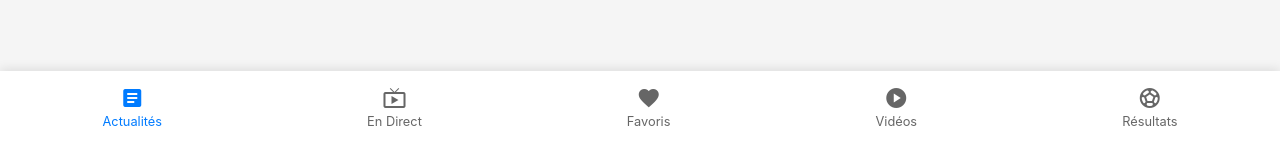
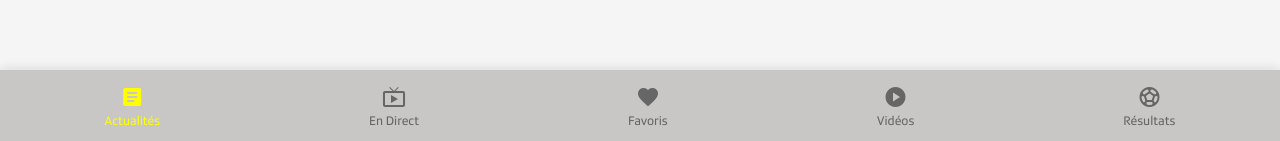
Before and after one commit to RobinChappalley/favorites-teams-rtssport, a website built with Vite: page frontend/src/index.html in a window 1280 px wide. Shown: the part 656-797 px from the top of the page. Built offline with nearby package versions, Linux system fonts and the light colour scheme.

Commit message:
Add fonts and implement them at the right place

```diff
--- /dev/null
+++ b/frontend/src/font/font.css
@@ -0,0 +1,13 @@
+@font-face {
+  font-family: rts-font-display;
+  src: url("./SRGSSRTypeVF_Display_A_Wght.ttf") format("truetype");
+  font-weight: normal;
+  font-style: normal;
+}
+
+@font-face {
+  font-family: rts-font-text;
+  src: url("./SRGSSRTypeVF_Text_A_Wght.ttf") format("truetype");
+  font-weight: normal;
+  font-style: normal;
+}
--- a/frontend/src/style.css
+++ b/frontend/src/style.css
@@ -1,3 +1,5 @@
+@import url("./font/font.css");
+
 * {
     margin: 0;
     padding: 0;
@@ -5,7 +7,7 @@
 }
 
 body {
-    font-family: -apple-system, BlinkMacSystemFont, 'Segoe UI', Roboto, Oxygen, Ubuntu, Cantarell, sans-serif;
+    font-family: rts-font-display, -apple-system, BlinkMacSystemFont, 'Segoe UI', Roboto, Oxygen, Ubuntu, Cantarell, sans-serif;
     background-color: #f5f5f5;
     color: #333;
 }
@@ -155,7 +157,7 @@ h2 {
     bottom: 0;
     left: 0;
     right: 0;
-    background: white;
+    background: #c9c6c6;
     display: flex;
     justify-content: space-around;
     padding: 10px 0;
@@ -175,7 +177,7 @@ h2 {
 }
 
 .nav-item.active {
-    color: #007bff;
+    color: #ff0;
 }
 
 .nav-item .material-icons {
```
Also changed, not shown: frontend/src/font/SRGSSRTypeVF_Display_A_Wght.ttf (added), frontend/src/font/SRGSSRTypeVF_Text_A_Wght.ttf (added).
